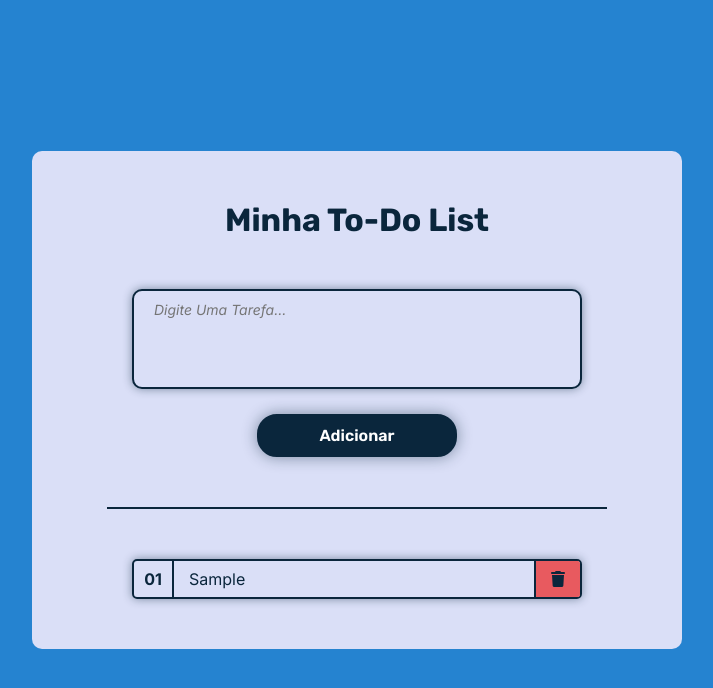
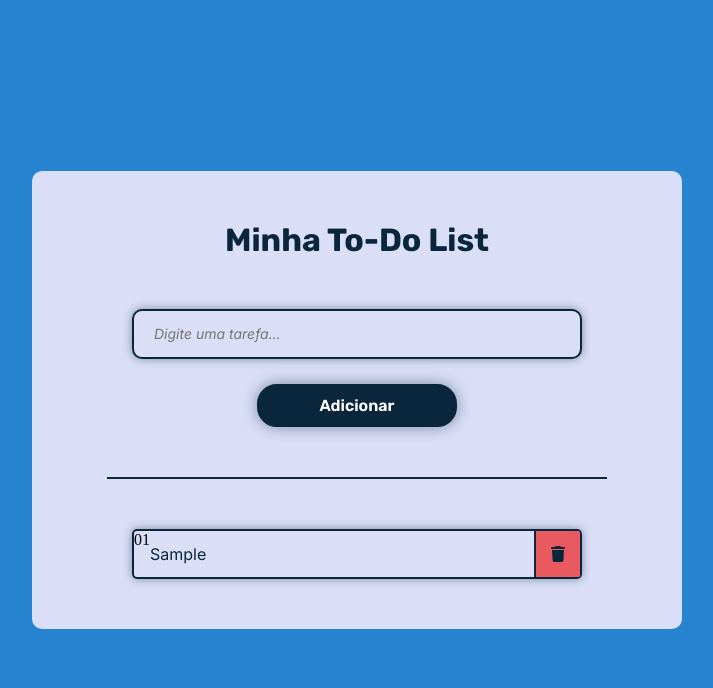
Before and after one commit to FerVini/todo-list, a plain HTML site: page index.html in a window 1280 px wide. Both pictures are taken after typing "Sample" into the empty fields and a click on the button "Adicionar". Shown: the whole page, without its empty margins (283-996 px from the left). Drawn offline with Linux system fonts and the light colour scheme.

Commit message:
Update CSS

```diff
--- a/css/style.css
+++ b/css/style.css
@@ -45,6 +45,25 @@
   animation: fadeOutTask 0.4s ease forwards;
 }
 
+@keyframes bounceComplete {
+  0%, 100% {
+    transform: scale(1);
+  }
+  25% {
+    transform: scale(1.2);
+  }
+  50% {
+    transform: scale(1);
+  }
+  75% {
+    transform: scale(1.2);
+  }
+}
+
+.bounce {
+  animation: bounceComplete 0.6s ease;
+}
+
 body {
   min-height: 100vh;
   padding: 20px 0;
@@ -80,36 +99,36 @@ form {
   gap: 25px;
   padding-bottom: 50px;
   border-bottom: 2px solid var(--cor-detalhes);
+}
 
-    textarea {
+form textarea {
   width: 90%;
-        height: 100px;
+  height: 50px;
   border-radius: 10px;
-        padding: 10px 20px;
+  padding: 14px 20px;
   font-family: var(--fonte-textos);
   font-size: 14px;
-        text-transform: capitalize;
   color: var(--cor-detalhes);
   background: var(--cor-aplicacao);
   border: 2px solid var(--cor-detalhes);
   resize: none;
   box-shadow: 0 0 10px var(--cor-sombra);
-        transition: all 0.2s ease-in ;
+  transition: all 0.2s ease-in;
 }
 
-    textarea::placeholder {
+form textarea::placeholder {
   font-family: var(--fonte-textos);
   font-size: 14px;
   font-style: italic;
 }
 
-    textarea:focus {
+form textarea:focus {
   border: 3px solid var(--cor-detalhes);
   box-shadow: 0 0 10px var(--cor-completar);
   outline: none;
 }
 
-    button {
+form button {
   width: 40%;
   padding: 10px;
   border-radius: 20px;
@@ -119,23 +138,23 @@ form {
   font-size: 16px;
   font-weight: 600;
   font-family: var(--fonte-primaria);
-        box-shadow:  0 0 15px var(--cor-sombra);
+  box-shadow: 0 0 15px var(--cor-sombra);
   border: 2px solid var(--cor-detalhes);
   cursor: pointer;
   transition: all 0.2s ease-in-out;
+}
 
-        &:hover {
+form button:hover {
   background-color: var(--cor-completar);
   color: var(--cor-detalhes);
   box-shadow: 0 0 15px var(--cor-completar);
 }
-    }
-}
 
 #secao-tarefas {
   padding: 50px 5%;
+}
 
-    .mensagem-automatica {
+#secao-tarefas .mensagem-automatica {
   color: var(--cor-detalhes);
   font-family: var(--fonte-textos);
   font-style: italic;
@@ -148,12 +167,14 @@ form {
   align-items: center;
   justify-content: center;
   gap: 20px;
+  position: relative;
+}
 
-        .item-tarefa {
+#lista-tarefas .item-tarefa {
   position: relative;
   width: 100%;
   height: 100%;
-            min-height: 40px;
+  min-height: 50px;
   display: flex;
   justify-content: space-between;
   align-items: stretch;
@@ -161,9 +182,44 @@ form {
   border: 2px solid var(--cor-detalhes);
   box-shadow: 0 0 10px var(--cor-sombra);
   cursor: pointer;
+}
 
-            &::before {
-                content: "";
+#lista-tarefas .item-tarefa .conteudo-tarefa {
+  display: flex;
+  align-items: center;
+  text-align: justify;
+  width: 100%;
+  font-family: var(--fonte-textos);
+  color: var(--cor-detalhes);
+}
+
+#lista-tarefas .item-tarefa .conteudo-tarefa .id-tarefa {
+  margin-right: 15px;
+  padding: 2px 15px;
+  border-right: 2px solid var(--cor-detalhes);
+  font-family: var(--fonte-textos);
+  font-weight: 700;
+}
+
+#lista-tarefas .item-tarefa .cancelar-tarefa {
+  display: flex;
+  align-items: center;
+  justify-content: center;
+  background: var(--cor-cancelar);
+  border-top-right-radius: 2.5px;
+  border-bottom-right-radius: 2.5px;
+  border: none;
+  border-left: 2px solid var(--cor-detalhes);
+  padding: 0 15px;
+  cursor: pointer;
+}
+
+#lista-tarefas .item-tarefa .cancelar-tarefa .icone {
+  font-size: 16px;
+  color: var(--cor-detalhes);
+}
+
+#lista-tarefas .item-tarefa .incompleta {
   border-top-left-radius: 5px;
   border-bottom-left-radius: 5px;
   position: absolute;
@@ -174,73 +230,17 @@ form {
   background-color: var(--cor-completar);
   transition: all 0.3s ease-in-out;
   pointer-events: none;
-            }
-
-            &:hover::before {
-                width: calc(100% - 46px);
-            }
-
-            &::after {
-                content: "COMPLETAR!";
+  display: flex;
+  justify-content: center;
+  align-items: center;
+  font-family: var(--fonte-textos);
   color: var(--cor-detalhes);
-                font-family: var(--fonte-textos);
   font-weight: 700;
-                position: absolute;
-                display: flex;
-                align-items: center;
-                justify-content: center;
-                top: 0px;
-                left: 0px;
-                width: calc(100% - 46px);
-                height: 100%;
+  pointer-events: none;
   opacity: 0;
 }
 
-            &:hover::after {
+#lista-tarefas .item-tarefa:hover .incompleta {
   opacity: 1;
-                transition-delay: 0.2s;
+  width: calc(100% - 46px);
 }
-
-            .id-tarefa {
-                display: flex;
-                align-items: center;
-                justify-content: center;
-                min-width: 40px;
-                padding: 0px 10px;
-                border-right: 2px solid var(--cor-detalhes);
-                font-family: var(--fonte-textos);
-                font-size: 16px;
-                font-weight: 700;
-                color: var(--cor-detalhes);
-            }
-
-            .conteudo-tarefa {
-                display: flex;
-                align-items: center;
-                text-align: justify;
-                padding: 5px 15px;
-                width: 100%;
-                font-family: var(--fonte-textos);
-                color: var(--cor-detalhes);
-            }
-
-            .cancelar-tarefa {
-                display: flex;
-                align-items: center;
-                justify-content: center;
-                background: var(--cor-cancelar);
-                border-top-right-radius: 2.5px;
-                border-bottom-right-radius: 2.5px;
-                border: none;
-                border-left: 2px solid var(--cor-detalhes);
-                padding: 0 15px;
-                cursor: pointer;
-
-                .icone {
-                    font-size: 16px;
-                    color: var(--cor-detalhes);
-                }
-            }
-        }
-    }
-}
```
Lines whose indentation alone changed are shown as unchanged.
